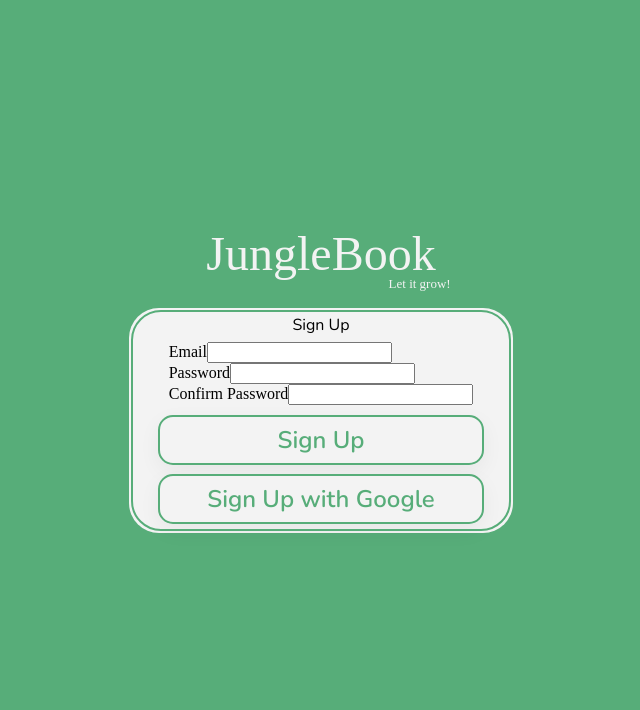
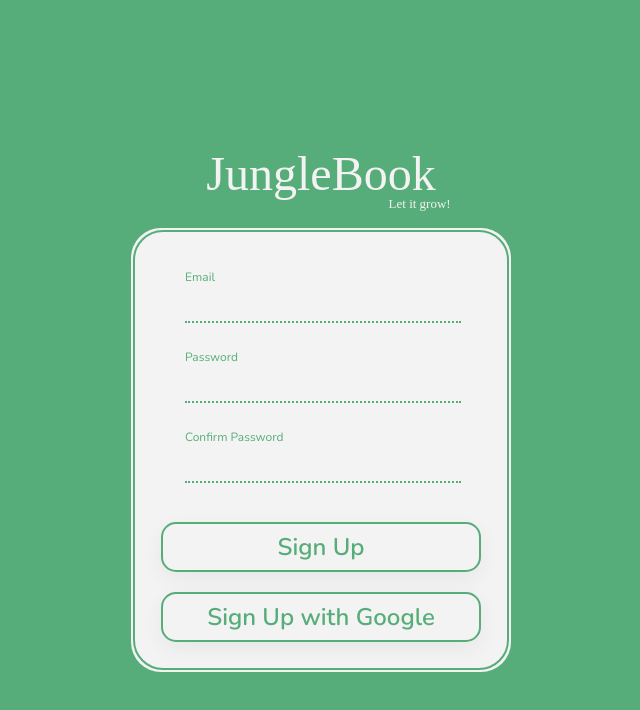
Before and after one commit to emil-litwiniec/JungleBook-web-client, a Vue app: page /signUp in a window 1280 px wide. Shown: the top 710 px of the page, without its empty margins (319-959 px from the left). Built offline with nearby package versions, Linux system fonts and the light colour scheme; a web font is replaced by a local one.

Commit message:
Style auth form inputs | Animate form reject

```diff
--- a/src/components/auth/AuthBox.vue
+++ b/src/components/auth/AuthBox.vue
@@ -1,8 +1,5 @@
 <template>
-	<div
-		ref="auth-box"
-		class="auth__box"
-	>
+	<div class="auth__box">
 		<button @click="$router.push('signIn')" class="auth__btn">Sign In</button>
 		<button @click="$router.push('signUp')" class="auth__btn">Sign Up</button>
 	</div>
--- a/src/components/auth/SignIn.vue
+++ b/src/components/auth/SignIn.vue
@@ -1,7 +1,5 @@
 <template>
-	<div class="auth__box auth__box--sign-in">
-		<h2>Sign In</h2>
-
+	<div class="auth__box auth__box--sign-in" ref="authBox">
 		<form @submit.prevent="submitForm" class="auth__form">
 			<div class="auth__input">
 				<label for="email">Email</label>
@@ -19,8 +17,9 @@
 </template>
 
 <script lang="ts">
-import { Component, Prop, Vue, Watch } from "vue-property-decorator";
+import { Component, Prop, Vue, Watch, Ref } from "vue-property-decorator";
 import { validateEmail } from "@/utils/validation";
+import { gsap } from "gsap";
 
 interface SignInFormData {
 	email: string;
@@ -39,12 +38,14 @@ export default class Login extends Vue {
 		password: ""
 	};
 
+	@Ref("authBox") readonly authBox!: HTMLDivElement;
+
 	@Watch("formData", {
 		deep: true
 	})
 	validateForm(currData: SignInFormData, prevData: SignInFormData) {
-		const shouldValidateEmail =
-			currData.email.length !== 0 || currData.email !== prevData.email;
+		const realPrevData = JSON.parse(JSON.stringify({ prevData: prevData }));
+		const shouldValidateEmail = currData.email !== realPrevData.email;
 
 		shouldValidateEmail && this.handleEmailValidation(currData.email);
 	}
@@ -53,12 +54,24 @@ export default class Login extends Vue {
 		this.errors.email = validateEmail(email);
 	}
 
+	animateReject() {
+		gsap.timeline({
+			onStart: () => this.authBox.classList.add("shake")
+		}).call(
+			() => {
+				this.authBox.classList.remove("shake");
+			},
+			undefined,
+			0.5
+		);
+	}
+
 	submitForm() {
 		const errorValues = Object.values(this.errors);
 		const hasError = errorValues.some(error => error.trim().length);
-
 		if (hasError) {
 			// handle error message
+			this.animateReject();
 			console.log("Provided credentials have incorrect format");
 			return;
 		}
@@ -66,7 +79,7 @@ export default class Login extends Vue {
 		// make call to api module
 		// signUp().then(() => {
 
-		this.$router.push("dashboard");
+		// this.$router.push("dashboard");
 		// }).catch((e) => {
 		// 	console.log(e);
 		// });
--- a/src/components/auth/SignUp.vue
+++ b/src/components/auth/SignUp.vue
@@ -1,6 +1,5 @@
 <template>
 	<div class="auth__box auth__box--sign-up">
-		<h2>Sign Up</h2>
 		<form @submit.prevent="submitForm" class="auth__form">
 			<div class="auth__input">
 				<label for="email">Email</label>
@@ -55,15 +54,17 @@ export default class Login extends Vue {
 		deep: true
 	})
 	validateForm(currData: SignUpFormData, prevData: SignUpFormData) {
+		const realPrevData = JSON.parse(JSON.stringify({prevData : prevData}));
+
 		const shouldValidateEmail =
-			currData.email.length !== 0 || currData.email !== prevData.email;
+			currData.email.length !== 0 || currData.email !== realPrevData.email;
 
 		const shouldValidatePassword =
-			currData.password.length !== 0 || currData.password !== prevData.password;
+			currData.password.length !== 0 || currData.password !== realPrevData.password;
 
 		const shouldValidateConfirmPassword =
 			currData.confirmPassword.length !== 0 ||
-			currData.confirmPassword !== prevData.confirmPassword;
+			currData.confirmPassword !== realPrevData.confirmPassword;
 
 		shouldValidateEmail && this.handleEmailValidation(currData.email);
 		shouldValidatePassword && this.handlePasswordValidation(currData.password);
--- a/src/components/auth/_auth.scss
+++ b/src/components/auth/_auth.scss
@@ -1,18 +1,19 @@
 .auth {
     &__box {
         width: 30vw;
-        max-width: 30rem;
+        max-width: 20rem;
         min-width: 320px;
-        height: 225px;
-        max-height: 25rem;
-        min-height: 175px;
-        background-color: $bg-main;
+        height: max-content;
+        max-height: 35rem;
+        min-height: 125px;
+        background-color: $color-bg-main;
         border-radius: 30px;
         position: relative;
         display: flex;
         flex-direction: column;
-        justify-content: space-evenly;
-        align-items: center;;
+        justify-content: space-between;
+        align-items: center;
+        padding:30px;
 
         &::before {
             content: '';
@@ -24,8 +25,24 @@
             left: $border-inset;
             right: $border-inset;
 
-            border: 2px solid $primary;
+            border: 2px solid $color-primary;
             border-radius: 30px;
+        }
+
+        &--sign-in {
+            .auth {
+                &__btn:first-of-type {
+                    margin-bottom: 20px;
+                }
+            }
+        }
+
+        &--sign-up {
+            .auth {
+                &__btn:first-of-type {
+                    margin-bottom: 20px;
+                }
+            }
         }
     }
 
@@ -35,12 +52,12 @@
         font-family: $font-primary;
         font-weight: 600;
         font-size: 24px;
-        color: $primary;
-        width: 85%;
+        color: $color-primary;
+        width: 100%;
         height: 50px;
         border-radius: 15px;
-        border: 2px solid $primary;
-        background-color: $bg-main;
+        border: 2px solid $color-primary;
+        background-color: $color-bg-main;
         cursor: pointer;
         box-shadow: 0 7px 21px rgba(0,0,0, 0.05);
         transition: all 0.1s ease-in-out;
@@ -52,8 +69,75 @@
         &:active {
             transform: translateY(3px);
             box-shadow: 0 10px 21px rgba(0,0,0, 0.08);
-            background-color: darken($color: $bg-main, $amount: 5);
+            background-color: darken($color: $color-bg-main, $amount: 5);
         }
 
     }
+
+    &__form {
+        width: 85%;
+    }
+
+    &__input {
+        font-family: $font-primary;
+        position: relative;
+        height: 50px;
+        display: flex;
+        flex-direction: column;
+        margin-bottom: 10px;
+        margin-top: 24px;
+        margin-bottom: 30px;
+
+        label {
+            position: absolute;
+            top: -11px;
+            font-size: 12px;
+            color: $color-primary;
+        }
+
+        input {
+            font-size: 19px;
+            width: 100%;
+            background: none;
+            border-style: none;
+            border-bottom: dotted 2px $color-primary;
+            color: $color-gray-middle;
+            margin-top: 15px;
+        }
+
+        small {
+            text-align: right;
+            font-size: 10px;
+            margin-top: 5px;
+            color: $color-red;
+            position: absolute;
+            bottom: -14px;
+            right: 5px;
+        }
+    }
 }
+
+.shake {
+    animation: shake 0.42s cubic-bezier(.36,.07,.19,.97) both;
+    transform: translate3d(0, 0, 0);
+    backface-visibility: hidden;
+    perspective: 1000px;
+  }
+
+  @keyframes shake {
+    10%, 90% {
+      transform: translate3d(-1px, 0, 0);
+    }
+
+    20%, 80% {
+      transform: translate3d(2px, 0, 0);
+    }
+
+    30%, 50%, 70% {
+      transform: translate3d(-4px, 0, 0);
+    }
+
+    40%, 60% {
+      transform: translate3d(4px, 0, 0);
+    }
+  }
--- a/src/styles/_variables.scss
+++ b/src/styles/_variables.scss
@@ -1,5 +1,8 @@
-$primary: #57AD79;
-$bg-main: #f3f3f3;
+$color-primary: #57AD79;
+$color-bg-main: #f3f3f3;
+
+$color-gray-middle: #585858;
+$color-red: #EB4A4A;
 
 $font-primary: 'Nunito', sans-serif;
 $font-logotype: 'Patua One', serif;
--- a/src/styles/common/_layout.scss
+++ b/src/styles/common/_layout.scss
@@ -1,9 +1,9 @@
 body {
-    background-color: $bg-main;
+    background-color: $color-bg-main;
     margin: 0;
 }
 
 ::selection {
-    color: $bg-main;
-    background: $primary;
+    color: $color-bg-main;
+    background: $color-primary;
   }
--- a/src/styles/common/_type.scss
+++ b/src/styles/common/_type.scss
@@ -21,13 +21,13 @@ li {
 
 	&__base {
 		font-family: $font-logotype;
-		color: $bg-main;
+		color: $color-bg-main;
 		font-size: 48px;
 	}
 
 	&__phrase {
 		font-family: $font-logotype;
-		color: $bg-main;
+		color: $color-bg-main;
 		font-size: 13px;
 		width: max-content;
 		position: absolute;
--- a/src/utils/validation.ts
+++ b/src/utils/validation.ts
@@ -1,4 +1,6 @@
 export const validateEmail = (email: string): string => {
+    if (!email) return '';
+
     /* eslint-disable */
 	const emailRegex = new RegExp(
 		/^(([^<>()\[\]\\.,;:\s@"]+(\.[^<>()\[\]\\.,;:\s@"]+)*)|(".+"))@((\[[0-9]{1,3}\.[0-9]{1,3}\.[0-9]{1,3}\.[0-9]{1,3}])|(([a-zA-Z\-0-9]+\.)+[a-zA-Z]{2,}))$/
@@ -11,6 +13,8 @@ export const validateEmail = (email: string): string => {
 };
 
 export const validatePassword = (password: string): string => {
+    if (!password) return '';
+
 	const passwordRegex = new RegExp(/^(?=.*[A-Za-z])(?=.*\d)[A-Za-z\d]{8,}$/);
 	const passwordTest = passwordRegex.test(password);
 
@@ -23,6 +27,7 @@ export const validateConfirmPassword = (
 	password: string,
 	confirmPassword: string
 ): string => {
-    console.log({password, confirmPassword})
+    if (!confirmPassword) return '';
+
 	return password !== confirmPassword ? "Password doesn't match" : "";
 };
--- a/src/views/welcome/_welcome.scss
+++ b/src/views/welcome/_welcome.scss
@@ -1,5 +1,5 @@
 .welcome-wrapper {
-    background-color: $primary;
+    background-color: $color-primary;
     height: 100vh;
     display: flex;
     justify-content: center;
@@ -9,5 +9,5 @@
     display: flex;
     flex-direction: column;
     align-items: center;
-    margin-top: 25vh;
+    margin-top: 15vh;
 }
```
